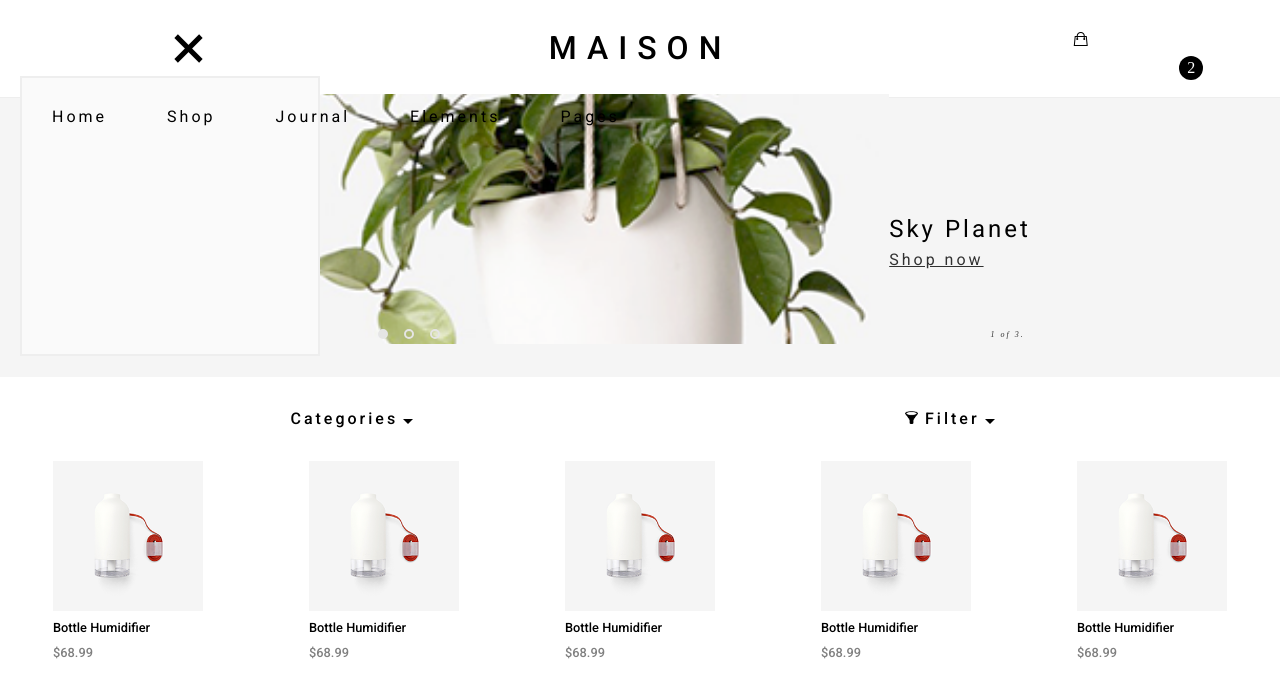
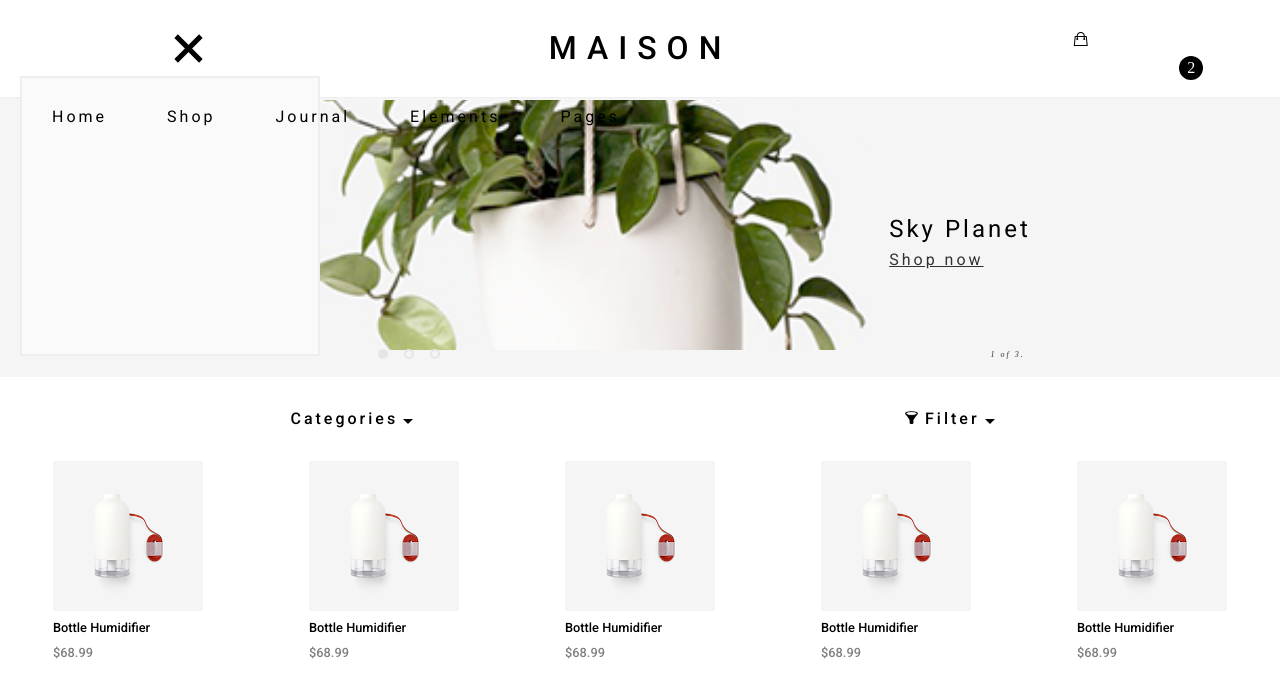
Before and after one commit to Szona/maison, a website: page index.html in a window 1280 px wide. Both pictures are taken after a click on the element 188 px from the left and 48 px from the top of the page. Drawn offline with nearby package versions, Linux system fonts and the light colour scheme; files that its build step writes are made by us from their sources; files whose address does not match are found by name.

Commit message:
fixed background

```diff
--- a/scss/components/_carousel.scss
+++ b/scss/components/_carousel.scss
@@ -8,7 +8,7 @@
     background-image: url('../img/background1.png');
     display: none;
     position: relative;
-    bottom: 20px;
+    bottom: 14px;
   }
   &.two {
     display: none;
@@ -46,6 +46,7 @@
   justify-content: space-around;
   align-items: center;
   z-index: 2;
+  padding: 45px 0;
   .circle-counter {
     width: 130px;
     height: 28px;
```
